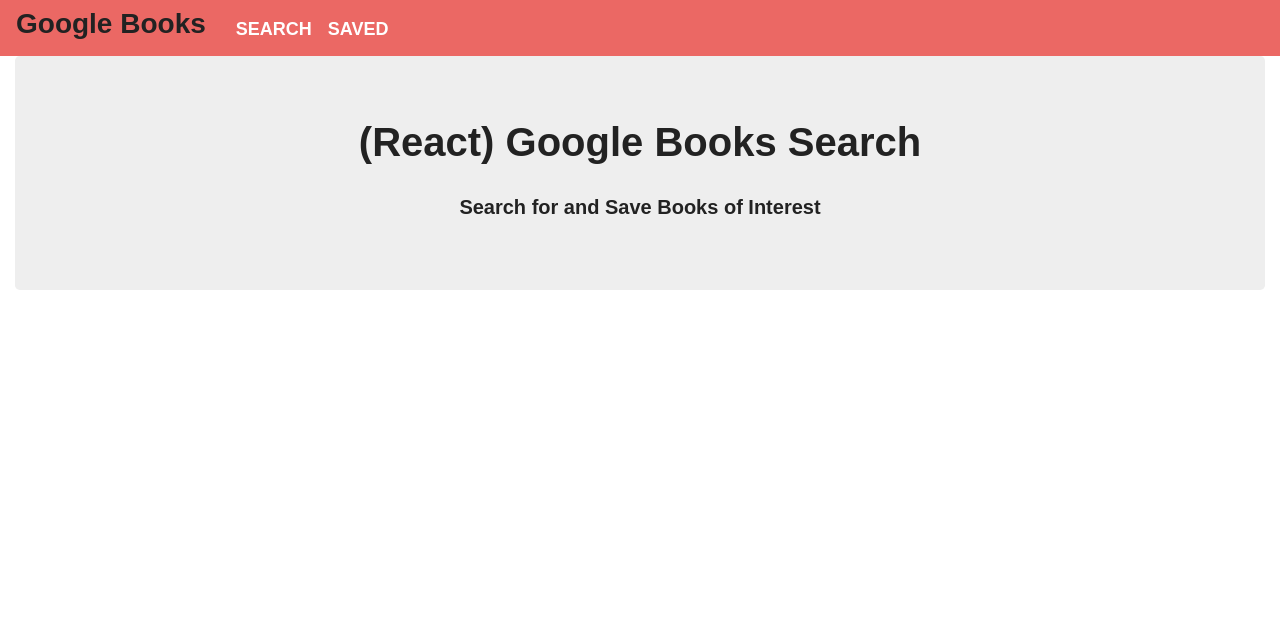
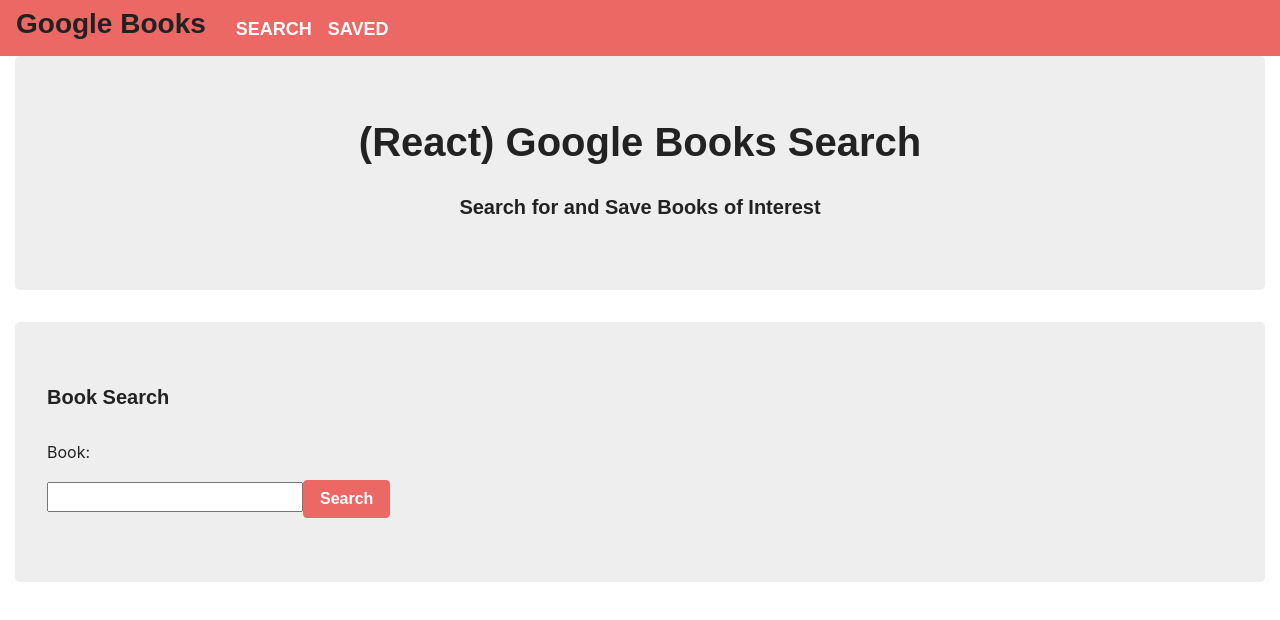
Before and after one commit to nwuerz/google-books-search, a React (Create React App) app: page / in a window 1280 px wide. Shown: the top 620 px of the page. Built offline with nearby package versions, Linux system fonts and the light colour scheme; a web font is replaced by a local one.

Commit message:
added input component

```diff
--- a/src/components/Header.jsx
+++ b/src/components/Header.jsx
@@ -1,15 +1,13 @@
 import React from "react";
-import { Jumbotron, Container } from 'react-bootstrap';
+import { Jumbotron } from "react-bootstrap";
 
 const Header = () => {
   return (
-    <Container fluid>
-      <Jumbotron style={{ textAlign: "center"}}>
-        <h1>(React) Google Books Search</h1>
-        <br />
-        <h5>Search for and Save Books of Interest</h5>
-      </Jumbotron>
-    </Container>
+    <Jumbotron style={{ textAlign: "center" }}>
+      <h1>(React) Google Books Search</h1>
+      <br />
+      <h5>Search for and Save Books of Interest</h5>
+    </Jumbotron>
   );
 };
 
--- /dev/null
+++ b/src/components/Input.jsx
@@ -0,0 +1,18 @@
+import React from 'react';
+import { Jumbotron, Button } from 'react-bootstrap';
+
+const Input = () => {
+    return (
+        <Jumbotron >
+            <h5>Book Search</h5>
+            <br/>
+            <p>Book:</p>
+            <input />
+            <Button >
+                Search
+            </Button>
+        </Jumbotron>
+     );
+}
+
+export default Input;
--- a/src/pages/Saved.jsx
+++ b/src/pages/Saved.jsx
@@ -1,8 +1,9 @@
 import React from 'react';
+import Header from '../components/Header';
 
 const Saved = () => {
     return (
-        <div>SAVED!!</div>
+        <Header />
      );
 }
 
--- a/src/pages/Search.jsx
+++ b/src/pages/Search.jsx
@@ -1,10 +1,15 @@
-import React from 'react';
-import Header from '../components/Header';
+import React from "react";
+import { Container } from 'react-bootstrap';
+import Header from "../components/Header";
+import Input from "../components/Input";
 
 const Search = () => {
-    return (
-        <Header />
-     );
-}
+  return (
+    <Container fluid>
+      <Header />
+      <Input />
+    </Container>
+  );
+};
 
 export default Search;
```
